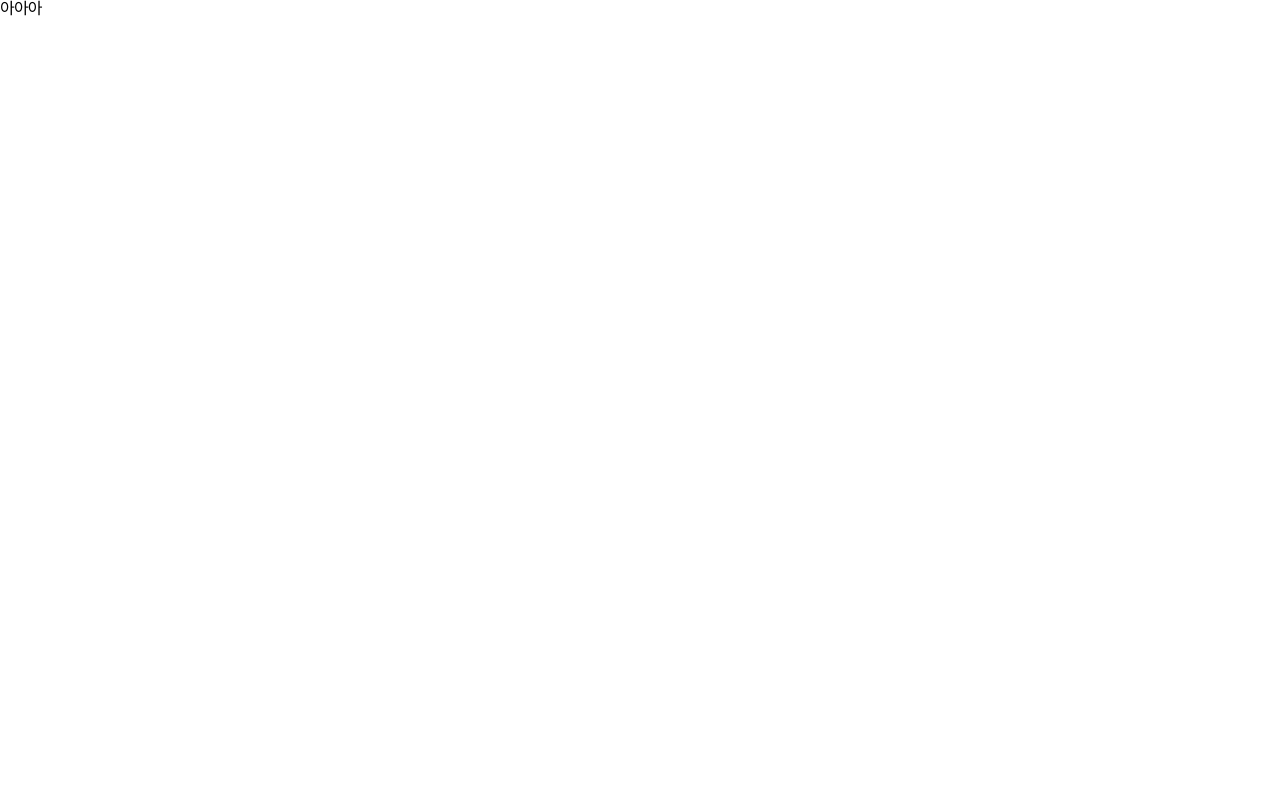
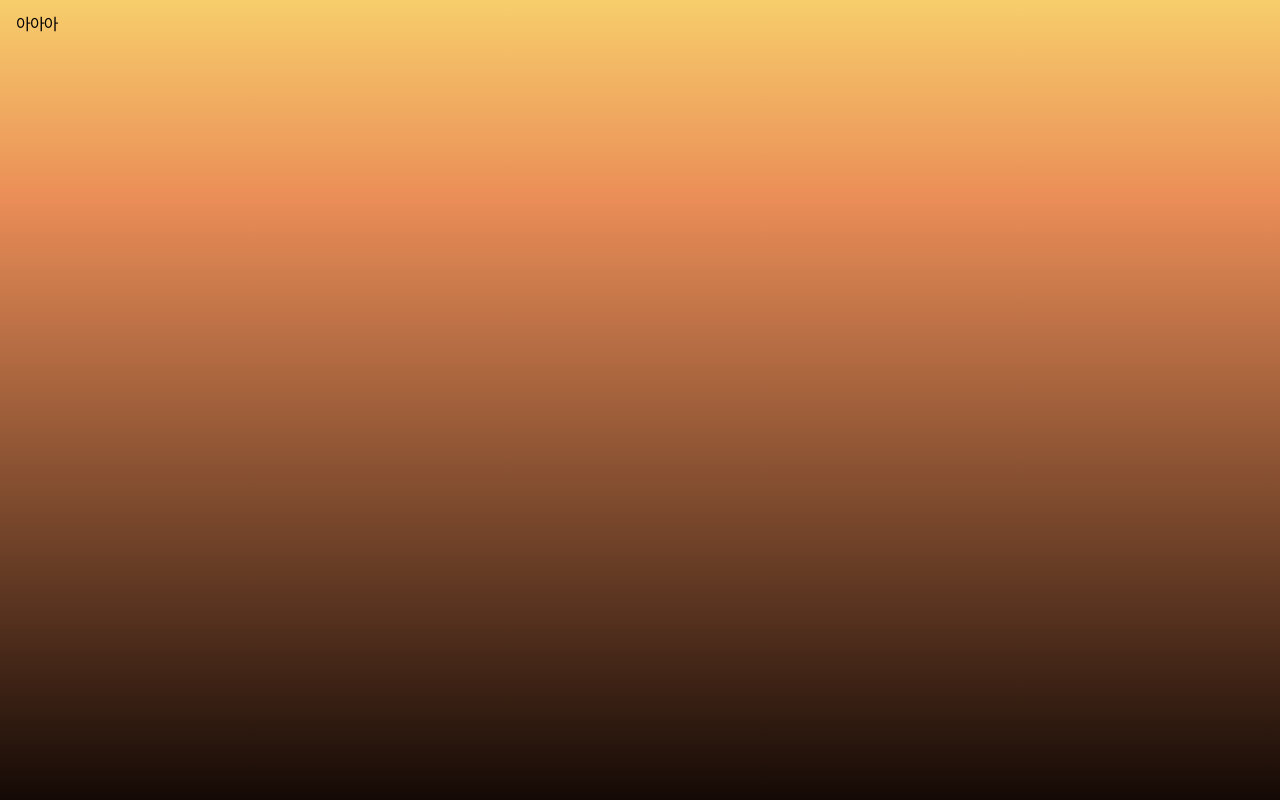
Before and after one commit to chichoon/JiychoiStandardTime, a React (Create React App) app: page / in a window 1280 px wide. Built offline with nearby package versions, Linux system fonts and the light colour scheme; a web font is replaced by a local one.

Commit message:
Feat: Layout 적용

```diff
--- a/src/router/index.tsx
+++ b/src/router/index.tsx
@@ -1,10 +1,13 @@
+import Layout from 'components';
 import { Route, Routes } from 'react-router-dom';
 import MainPage from './MainPage';
 
 const Router = () => {
   return (
     <Routes>
-      <Route path='/' element={<MainPage />} />
+      <Route path='/' element={<Layout />}>
+        <Route path='/' element={<MainPage />} />
+      </Route>
     </Routes>
   );
 };
```
